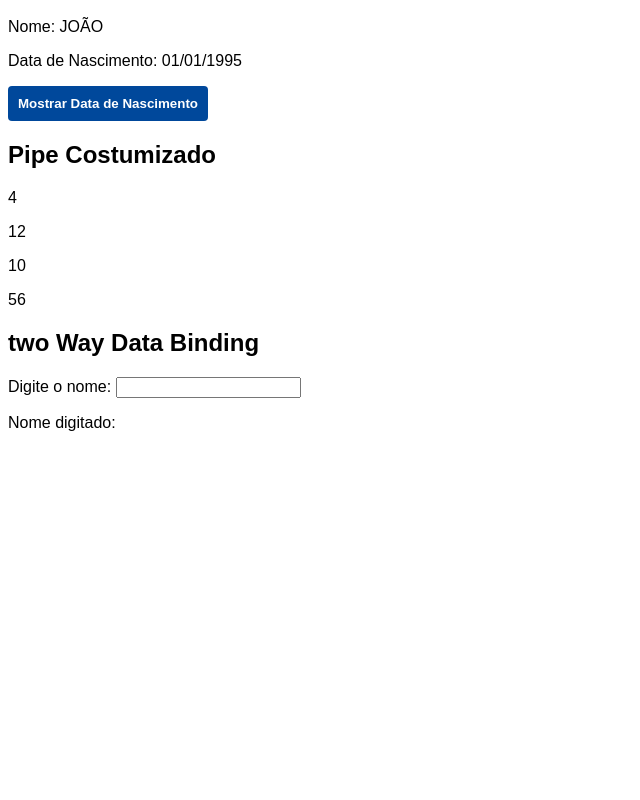
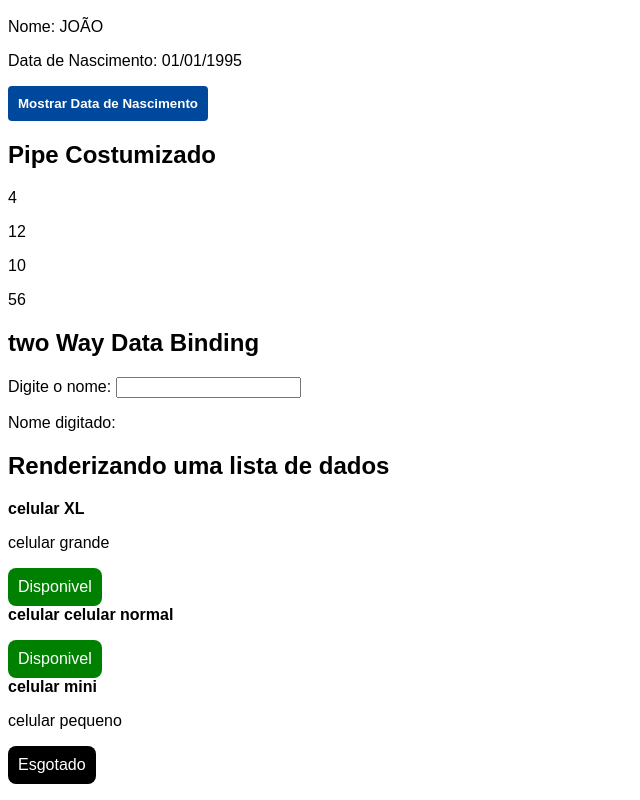
Before and after one commit to Fuzus/fundamentos-angular, an Angular app: page / in a window 1280 px wide. Shown: the part 286-1086 px from the top of the page, without its empty margins (0-640 px from the left). Before the commit the page ends 800 px from the top, so only its background shows below. Built offline with nearby package versions, Linux system fonts and the light colour scheme.

Commit message:
Aula 6 - Renderizar Lista de dados e condicional para classe css

```diff
--- a/src/app/app.component.html
+++ b/src/app/app.component.html
@@ -2,3 +2,4 @@
 <app-segundo-componente></app-segundo-componente>
 <app-pipe-customizado></app-pipe-customizado>
 <app-two-way-data-binding></app-two-way-data-binding>
+<app-renderizando-listas></app-renderizando-listas>
--- a/src/app/app.module.ts
+++ b/src/app/app.module.ts
@@ -9,6 +9,7 @@
 import { PipeCustomizadoComponent } from './pipe-customizado/pipe-customizado.component';
 import { TwoWayDataBindingComponent } from './two-way-data-binding/two-way-data-binding.component';
 import { FormsModule } from '@angular/forms';
+import { RenderizandoListasComponent } from './renderizando-listas/renderizando-listas.component';
 
 
 
@@ -19,7 +20,8 @@
     SegundoComponenteComponent,
     MultiplicaPorPipe,
     PipeCustomizadoComponent,
-    TwoWayDataBindingComponent
+    TwoWayDataBindingComponent,
+    RenderizandoListasComponent
   ],
   imports: [
     BrowserModule,
--- /dev/null
+++ b/src/app/renderizando-listas/renderizando-listas.component.css
@@ -0,0 +1,20 @@
+.lista-produtos {
+    padding-left: 0;
+    list-style-type: none;
+}
+
+.lista-produtos strong {
+    display: block;
+}
+
+.lista-produtos span {
+    display: inline-block;
+    padding: 10px;
+    border-radius: 8px;
+    background-color: green;
+    color: white;
+}
+
+.lista-produtos .esgotado {
+    background-color: black;
+}
--- /dev/null
+++ b/src/app/renderizando-listas/renderizando-listas.component.html
@@ -0,0 +1,8 @@
+<h2>Renderizando uma lista de dados</h2>
+<ul class="lista-produtos">
+    <li *ngFor="let celular of celulares">
+        <strong>{{ celular.nome }}</strong>
+        <p>{{ celular.descricao }}</p>
+        <span [ngClass]="celular.esgotado ? 'esgotado' : ''">{{ celular.esgotado ? "Esgotado" : "Disponivel" }}</span>
+    </li>
+</ul>
--- /dev/null
+++ b/src/app/renderizando-listas/renderizando-listas.component.ts
@@ -0,0 +1,15 @@
+import { Component } from '@angular/core';
+import { Celular } from '../type/Celular';
+
+@Component({
+  selector: 'app-renderizando-listas',
+  templateUrl: './renderizando-listas.component.html',
+  styleUrls: ['./renderizando-listas.component.css']
+})
+export class RenderizandoListasComponent {
+  celulares: Celular[] = [
+    {id: 1, nome: "celular XL", descricao: "celular grande", esgotado: false},
+    {id: 2, nome: "celular celular normal", esgotado: false},
+    {id: 3, nome: "celular mini", descricao: "celular pequeno", esgotado: true},
+  ]
+}
--- /dev/null
+++ b/src/app/type/Celular.ts
@@ -0,0 +1,6 @@
+export interface Celular {
+    id: number;
+    nome: string;
+    descricao?: string;
+    esgotado: boolean;
+}
```
Also changed, not shown: 1 other file (tests, documents, lock files or other folders).
